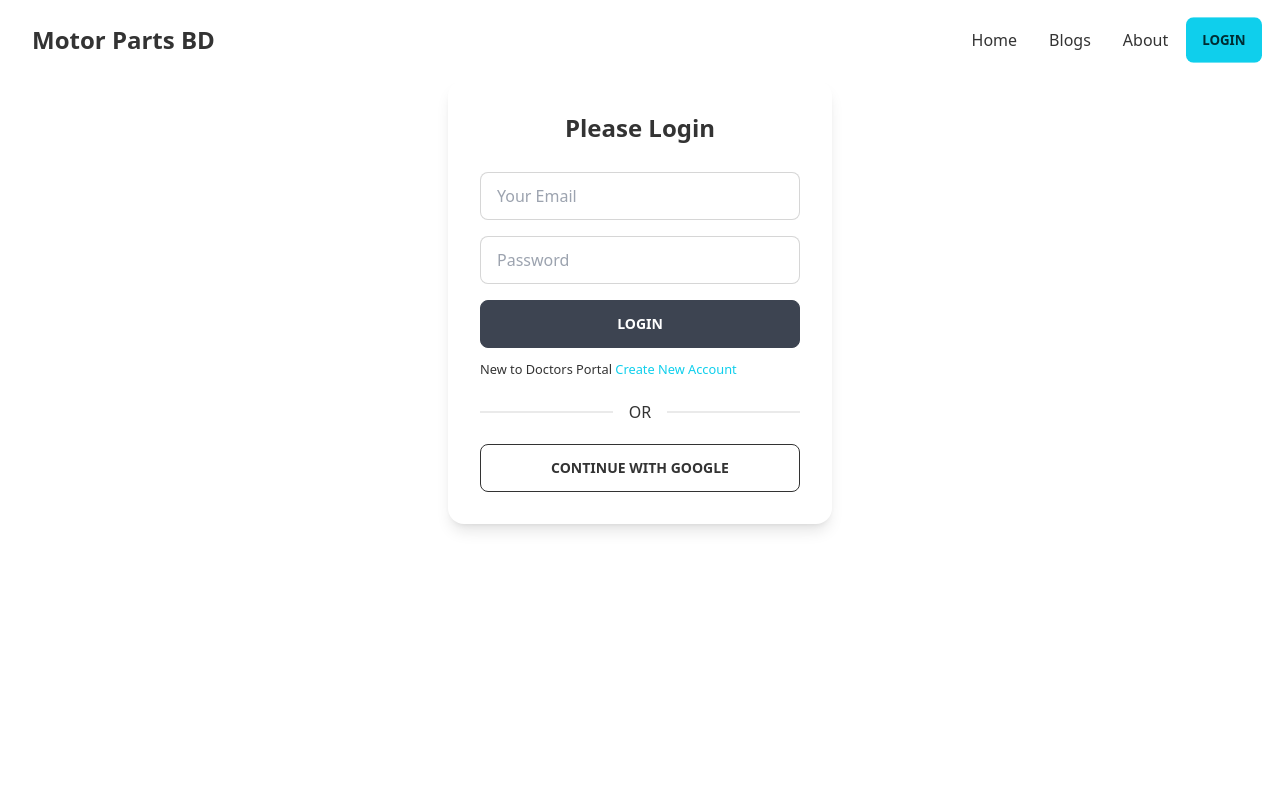
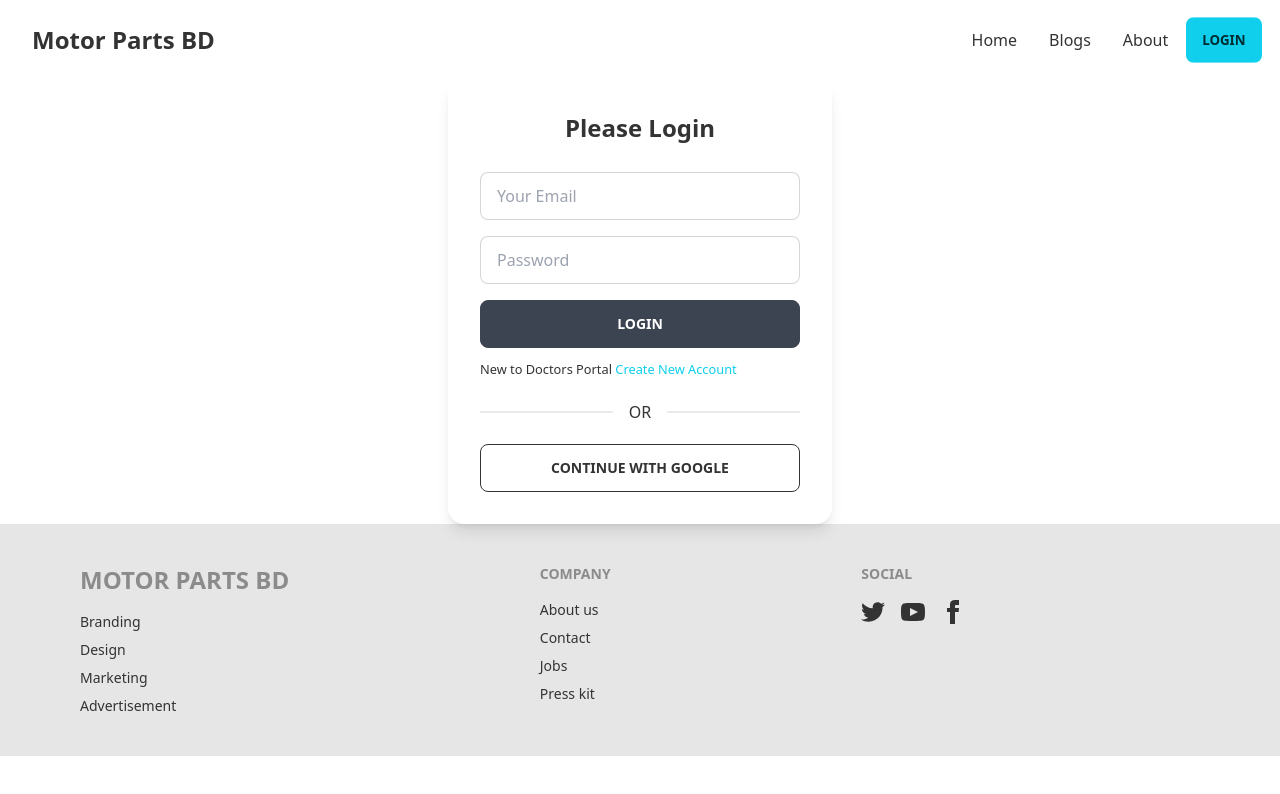
Before and after one commit to Md-Mobassher/motor-parts-manufacturer-bd-client, a React (Create React App) app: page /login in a window 1280 px wide. Shown: the top 794 px of the page. Built offline with nearby package versions, Linux system fonts and the light colour scheme; no server answers.

Commit message:
footer added

```diff
--- a/src/App.css
+++ b/src/App.css
@@ -1,38 +1,5 @@
-.App {
-  text-align: center;
+*{
+  box-sizing: border-box;
+  margin: 0;
+  padding: 0;
 }
-
-.App-logo {
-  height: 40vmin;
-  pointer-events: none;
-}
-
-@media (prefers-reduced-motion: no-preference) {
-  .App-logo {
-    animation: App-logo-spin infinite 20s linear;
-  }
-}
-
-.App-header {
-  background-color: #282c34;
-  min-height: 100vh;
-  display: flex;
-  flex-direction: column;
-  align-items: center;
-  justify-content: center;
-  font-size: calc(10px + 2vmin);
-  color: white;
-}
-
-.App-link {
-  color: #61dafb;
-}
-
-@keyframes App-logo-spin {
-  from {
-    transform: rotate(0deg);
-  }
-  to {
-    transform: rotate(360deg);
-  }
-}
--- a/src/App.js
+++ b/src/App.js
@@ -4,10 +4,9 @@
 import RequireAuth from './Login/RequireAuth';
 import Signup from './Login/Signup';
 import Blogs from './Pages/Blogs/Blogs';
-import Dashboard from './Pages/Dashboard/Dashboard';
 import Home from './Pages/Home/Home';
 import MyOrder from './Pages/MyOrder/MyOrder';
-import Purchase from './Pages/Purchase/Purchase';
+import Footer from './Shared/Footer';
 import Navbar from './Shared/Navbar';
 import NotFound from './Shared/NotFound';
 
@@ -17,27 +16,17 @@
       <Navbar></Navbar>
       <Routes>
           <Route path='/' element={<Home></Home>}></Route>
+          <Route path='myorder' element={<RequireAuth><MyOrder /></RequireAuth>}></Route>
+          <Route path='blogs' element={<Blogs></Blogs>}></Route>
+          <Route path='signup' element={<Signup></Signup>}></Route>
+          <Route path='login' element={<Login></Login>}></Route>
 
-          <Route path='/dashboard' element={
-            <RequireAuth>
-              <Dashboard></Dashboard>
-            </RequireAuth>}>
-          </Route>
-          <Route path='/purchase' element={
-            <RequireAuth>
-              <Purchase></Purchase>
-            </RequireAuth>}>
-          </Route>
-          <Route path='/myorder' element={
-            <RequireAuth>
-              <MyOrder></MyOrder>
-            </RequireAuth>}>
-          </Route>
-          <Route path='/blogs' element={<Blogs></Blogs>}></Route>
-          <Route path='/signup' element={<Signup></Signup>}></Route>
-          <Route path='/login' element={<Login></Login>}></Route>
+
           <Route path='*' element={<NotFound></NotFound>}></Route>
         </Routes>
+
+
+        <Footer></Footer>
 
     </div>
   );
--- a/src/Shared/Footer.js
+++ b/src/Shared/Footer.js
@@ -1,10 +1,32 @@
 import React from 'react';
+import { Link } from 'react-router-dom';
 
 const Footer = () => {
     return (
-        <div>
-            <h2>Footer</h2>
-        </div>
+        <footer className="footer p-10 bg-base-200 text-base-content px-20">
+            <div>
+                <span className="footer-title text-2xl text-semibold">Motor Parts BD</span>
+                <Link to='/' className="link link-hover">Branding</Link>
+                <Link to='/' className="link link-hover">Design</Link>
+                <Link to='/' className="link link-hover">Marketing</Link>
+                <Link to='/' className="link link-hover">Advertisement</Link>
+            </div>
+            <div>
+                <span className="footer-title">Company</span>
+                <Link to='/' className="link link-hover">About us</Link>
+                <Link to='/' className="link link-hover">Contact</Link>
+                <Link to='/' className="link link-hover">Jobs</Link>
+                <Link to='/' className="link link-hover">Press kit</Link>
+            </div>
+            <div>
+                <span className="footer-title">Social</span>
+                <div className="grid grid-flow-col gap-4">
+                <a><svg xmlns="http://www.w3.org/2000/svg" width="24" height="24" viewBox="0 0 24 24" className="fill-current"><path d="M24 4.557c-.883.392-1.832.656-2.828.775 1.017-.609 1.798-1.574 2.165-2.724-.951.564-2.005.974-3.127 1.195-.897-.957-2.178-1.555-3.594-1.555-3.179 0-5.515 2.966-4.797 6.045-4.091-.205-7.719-2.165-10.148-5.144-1.29 2.213-.669 5.108 1.523 6.574-.806-.026-1.566-.247-2.229-.616-.054 2.281 1.581 4.415 3.949 4.89-.693.188-1.452.232-2.224.084.626 1.956 2.444 3.379 4.6 3.419-2.07 1.623-4.678 2.348-7.29 2.04 2.179 1.397 4.768 2.212 7.548 2.212 9.142 0 14.307-7.721 13.995-14.646.962-.695 1.797-1.562 2.457-2.549z"></path></svg></a>
+                <a><svg xmlns="http://www.w3.org/2000/svg" width="24" height="24" viewBox="0 0 24 24" className="fill-current"><path d="M19.615 3.184c-3.604-.246-11.631-.245-15.23 0-3.897.266-4.356 2.62-4.385 8.816.029 6.185.484 8.549 4.385 8.816 3.6.245 11.626.246 15.23 0 3.897-.266 4.356-2.62 4.385-8.816-.029-6.185-.484-8.549-4.385-8.816zm-10.615 12.816v-8l8 3.993-8 4.007z"></path></svg></a>
+                <a><svg xmlns="http://www.w3.org/2000/svg" width="24" height="24" viewBox="0 0 24 24" className="fill-current"><path d="M9 8h-3v4h3v12h5v-12h3.642l.358-4h-4v-1.667c0-.955.192-1.333 1.115-1.333h2.885v-5h-3.808c-3.596 0-5.192 1.583-5.192 4.615v3.385z"></path></svg></a>
+                </div>
+            </div>
+        </footer>
     );
 };
 
--- a/src/Shared/Navbar.js
+++ b/src/Shared/Navbar.js
@@ -13,16 +13,16 @@
   };
 
     const navItems = <>
-        <li><NavLink to='/'  className='rounded-lg'>Home</NavLink></li>
+        <li><Link to='/'  className='rounded-lg'>Home</Link></li>
         {
-            user && <li><NavLink to='/dashboard' className='rounded-lg'>Dashboard</NavLink></li>
+            user && <li><Link to='/dashboard' className='rounded-lg'>Dashboard</Link></li>
         }
-        {
+        {/* {
             user && <li><NavLink to='/purchase'  className='rounded-lg'>Purchase</NavLink></li>
         }
         {
             user && <li><NavLink to='/myorder'  className='rounded-lg'>My Orders</NavLink></li>
-        }
+        }    */}
 
 
         <li><NavLink to='/blogs' className='rounded-lg'>Blogs</NavLink></li>
```
